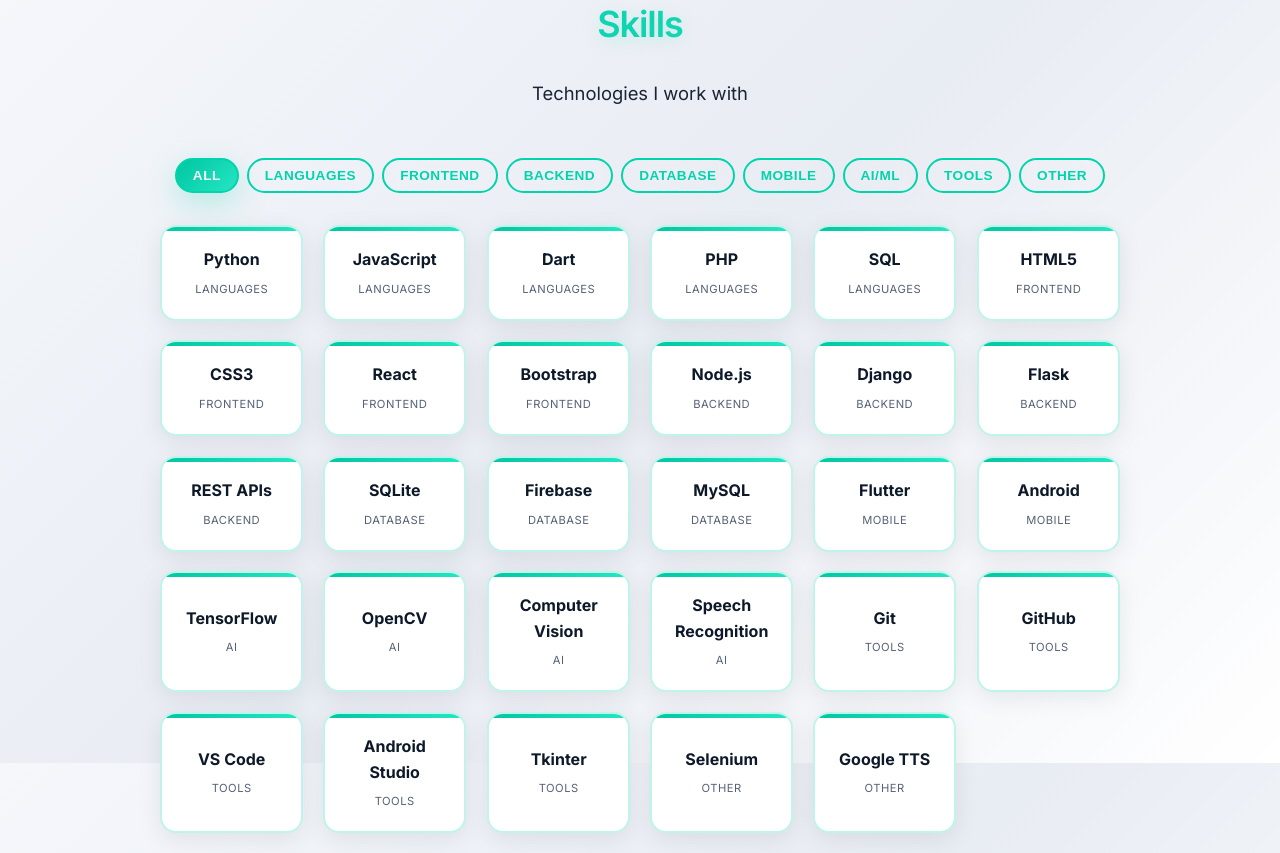
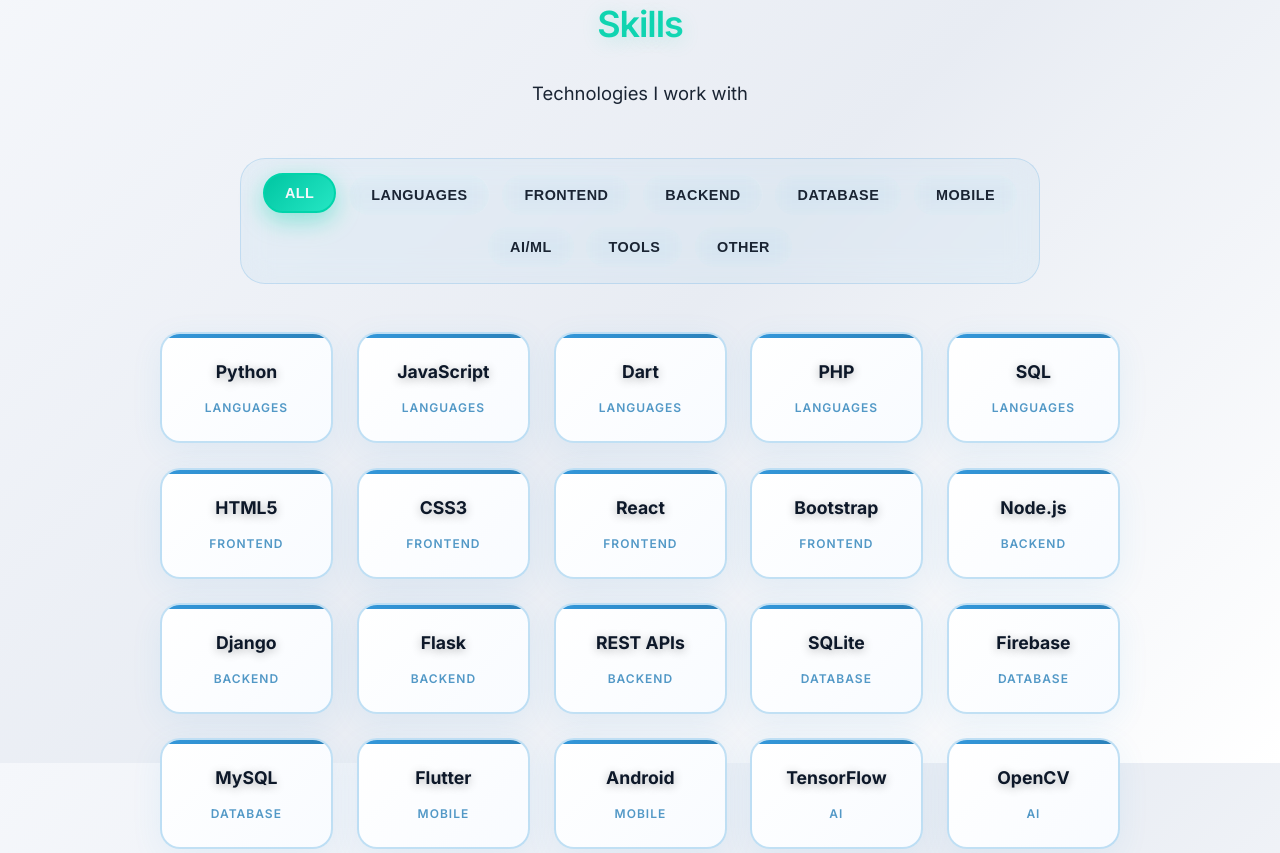
Before and after one commit to tanvir-talha058/PersonalPortfolio, a plain HTML site: page index.html in a window 1280 px wide. Shown: the part 2437-3290 px from the top of the page. Drawn offline with Linux system fonts and the light colour scheme.

Commit message:
project section minor cng

```diff
--- a/assets/styles.css
+++ b/assets/styles.css
@@ -715,30 +715,38 @@
   .btn{padding:10px 20px;font-size:0.9rem}
 }
 
-/* Simple Skills Section */
+/* Enhanced Skills Section */
 .skills-filter-container {
-  margin-bottom: 2rem;
+  margin-bottom: 3rem;
   text-align: center;
 }
 
 .skill-filters {
   display: flex;
   flex-wrap: wrap;
-  gap: 0.5rem;
-  margin-bottom: 1.5rem;
+  gap: 0.8rem;
+  margin-bottom: 2rem;
   justify-content: center;
+  padding: 1rem;
+  background: rgba(255, 255, 255, 0.03);
+  border-radius: 25px;
+  backdrop-filter: blur(15px);
+  border: 1px solid rgba(0, 212, 170, 0.1);
+  max-width: 800px;
+  margin-left: auto;
+  margin-right: auto;
 }
 
 .skill-filter-btn {
-  padding: 8px 16px;
-  border: 2px solid var(--accent);
-  background: rgba(255, 255, 255, 0.05);
+  padding: 10px 20px;
+  border: 2px solid transparent;
+  background: rgba(255, 255, 255, 0.08);
   backdrop-filter: blur(10px);
-  color: var(--accent);
-  border-radius: 20px;
+  color: var(--text);
+  border-radius: 25px;
   cursor: pointer;
-  transition: all 0.3s ease;
-  font-size: 0.85rem;
+  transition: all 0.4s cubic-bezier(0.4, 0, 0.2, 1);
+  font-size: 0.9rem;
   font-weight: 600;
   text-transform: uppercase;
   letter-spacing: 0.5px;
@@ -754,51 +762,74 @@
   width: 100%;
   height: 100%;
   background: var(--gradient-2);
-  transition: left 0.3s ease;
+  transition: left 0.4s cubic-bezier(0.4, 0, 0.2, 1);
   z-index: -1;
+}
+
+.skill-filter-btn::after {
+  content: '';
+  position: absolute;
+  top: 50%;
+  left: 50%;
+  width: 0;
+  height: 0;
+  background: radial-gradient(circle, rgba(0, 212, 170, 0.3) 0%, transparent 70%);
+  transition: all 0.4s ease;
+  transform: translate(-50%, -50%);
+  border-radius: 50%;
+  z-index: -2;
 }
 
 .skill-filter-btn:hover {
   color: var(--bg);
-  transform: translateY(-2px);
-  box-shadow: var(--shadow-glow);
+  transform: translateY(-3px) scale(1.05);
+  box-shadow: 0 10px 30px rgba(0, 212, 170, 0.3);
+  border-color: var(--accent);
 }
 
 .skill-filter-btn:hover::before {
   left: 0;
 }
 
+.skill-filter-btn:hover::after {
+  width: 100px;
+  height: 100px;
+}
+
 .skill-filter-btn.active {
   background: var(--gradient-2);
   color: var(--bg);
-  box-shadow: var(--shadow-glow);
+  box-shadow: 0 8px 25px rgba(0, 212, 170, 0.4);
+  transform: translateY(-2px);
+  border-color: var(--accent);
 }
 
 .skills-simple{
   display:grid;
-  grid-template-columns:repeat(auto-fit,minmax(140px,1fr));
-  gap:20px;
+  grid-template-columns:repeat(auto-fit,minmax(160px,1fr));
+  gap:24px;
   max-width:1000px;
   margin:0 auto;
   text-align: center;
 }
 
 .skill-simple{
-  background: var(--card);
+  background: linear-gradient(135deg, var(--card) 0%, rgba(26, 31, 58, 0.8) 100%);
   border: 2px solid rgba(0, 212, 170, 0.2);
-  padding: 20px;
-  border-radius: 16px;
+  padding: 24px 20px;
+  border-radius: 20px;
   text-align: center;
-  transition: all 0.3s ease;
+  transition: all 0.4s cubic-bezier(0.4, 0, 0.2, 1);
   position: relative;
   overflow: hidden;
-  backdrop-filter: blur(10px);
+  backdrop-filter: blur(15px);
   box-shadow: var(--shadow-card);
   display: flex;
   flex-direction: column;
   align-items: center;
   justify-content: center;
-  gap: 8px;
+  gap: 12px;
+  cursor: pointer;
 }
 
 .skill-simple::before{
@@ -810,7 +841,21 @@
   height:4px;
   background: var(--gradient-2);
   transform:scaleX(0);
-  transition:transform 0.6s ease;
+  transition:transform 0.8s cubic-bezier(0.4, 0, 0.2, 1);
+}
+
+.skill-simple::after{
+  content:'';
+  position:absolute;
+  top:50%;
+  left:50%;
+  width:0;
+  height:0;
+  background: radial-gradient(circle, rgba(0, 212, 170, 0.1) 0%, transparent 70%);
+  transition: all 0.4s ease;
+  transform: translate(-50%, -50%);
+  border-radius: 50%;
+  z-index: 0;
 }
 
 .skill-simple.animate::before{
@@ -818,40 +863,97 @@
 }
 
 .skill-simple:hover{
-  transform:translateY(-8px) scale(1.03);
+  transform:translateY(-10px) scale(1.05);
   border-color: var(--accent);
-  box-shadow: var(--shadow-glow);
+  box-shadow: 0 20px 50px rgba(0, 212, 170, 0.3);
+}
+
+.skill-simple:hover::after{
+  width: 200px;
+  height: 200px;
+}
+
+.skill-simple:hover .skill-name{
+  color: var(--accent);
+}
+
+.skill-simple:active{
+  transform:translateY(-8px) scale(1.02);
 }
 
 .skill-name{
   font-weight:700;
   color: var(--text-bright);
-  font-size:1rem;
+  font-size:1.1rem;
   text-align: center;
+  transition: all 0.3s ease;
+  z-index: 1;
+  position: relative;
+  text-shadow: 0 2px 10px rgba(0, 0, 0, 0.3);
 }
 
 .skill-category {
-  font-size: 0.7rem;
-  color: var(--muted);
+  font-size: 0.75rem;
+  color: var(--accent);
   text-transform: uppercase;
-  letter-spacing: 0.5px;
+  letter-spacing: 1px;
   text-align: center;
+  font-weight: 600;
+  z-index: 1;
+  position: relative;
+  opacity: 0.8;
+  transition: all 0.3s ease;
+}
+
+.skill-simple:hover .skill-category{
+  opacity: 1;
+  transform: translateY(-2px);
+}
+
+/* Light theme skills styling */
+body.light-theme .skills-simple .skill-simple {
+  background: linear-gradient(135deg, #ffffff 0%, #f8fbff 100%);
+  border-color: rgba(52, 152, 219, 0.3);
+  box-shadow: 0 8px 32px rgba(52, 152, 219, 0.08);
+}
+
+body.light-theme .skill-simple:hover {
+  border-color: #3498db;
+  box-shadow: 0 20px 50px rgba(52, 152, 219, 0.2);
+}
+
+body.light-theme .skill-simple::before {
+  background: linear-gradient(135deg, #3498db 0%, #2980b9 100%);
+}
+
+body.light-theme .skill-category {
+  color: #2980b9;
+}
+
+body.light-theme .skill-simple:hover .skill-name {
+  color: #3498db;
+}
+
+body.light-theme .skill-filters {
+  background: rgba(52, 152, 219, 0.05);
+  border-color: rgba(52, 152, 219, 0.2);
 }
 
 @media(max-width:768px){
   .skills-simple{
-    grid-template-columns:repeat(auto-fit,minmax(120px,1fr));
-    gap:16px;
+    grid-template-columns:repeat(auto-fit,minmax(140px,1fr));
+    gap:20px;
   }
   .skill-simple{
-    padding:16px 12px;
+    padding:20px 16px;
   }
   .skill-filters {
-    gap: 0.3rem;
+    gap: 0.5rem;
+    padding: 0.8rem;
   }
   .skill-filter-btn {
-    font-size: 0.8rem;
-    padding: 6px 12px;
+    font-size: 0.85rem;
+    padding: 8px 16px;
   }
 }
 /* Minimal Projects */
```
